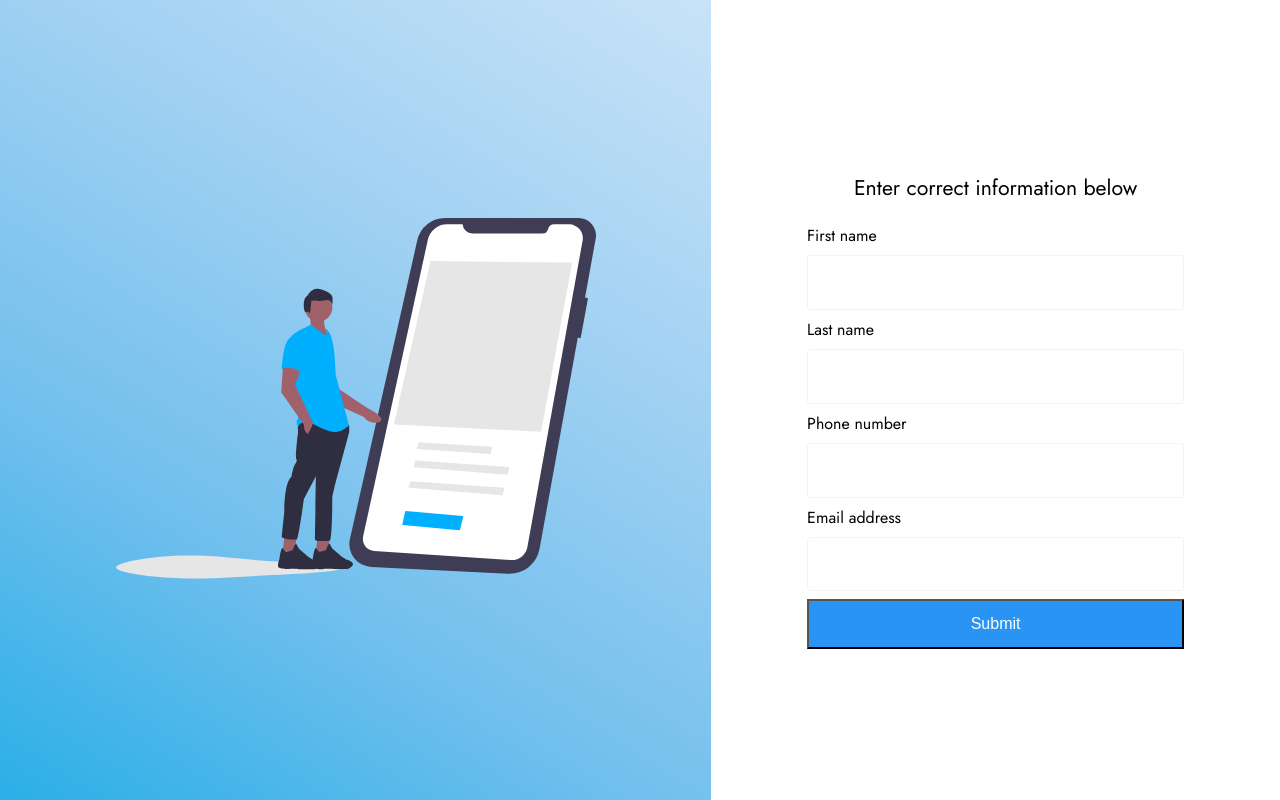
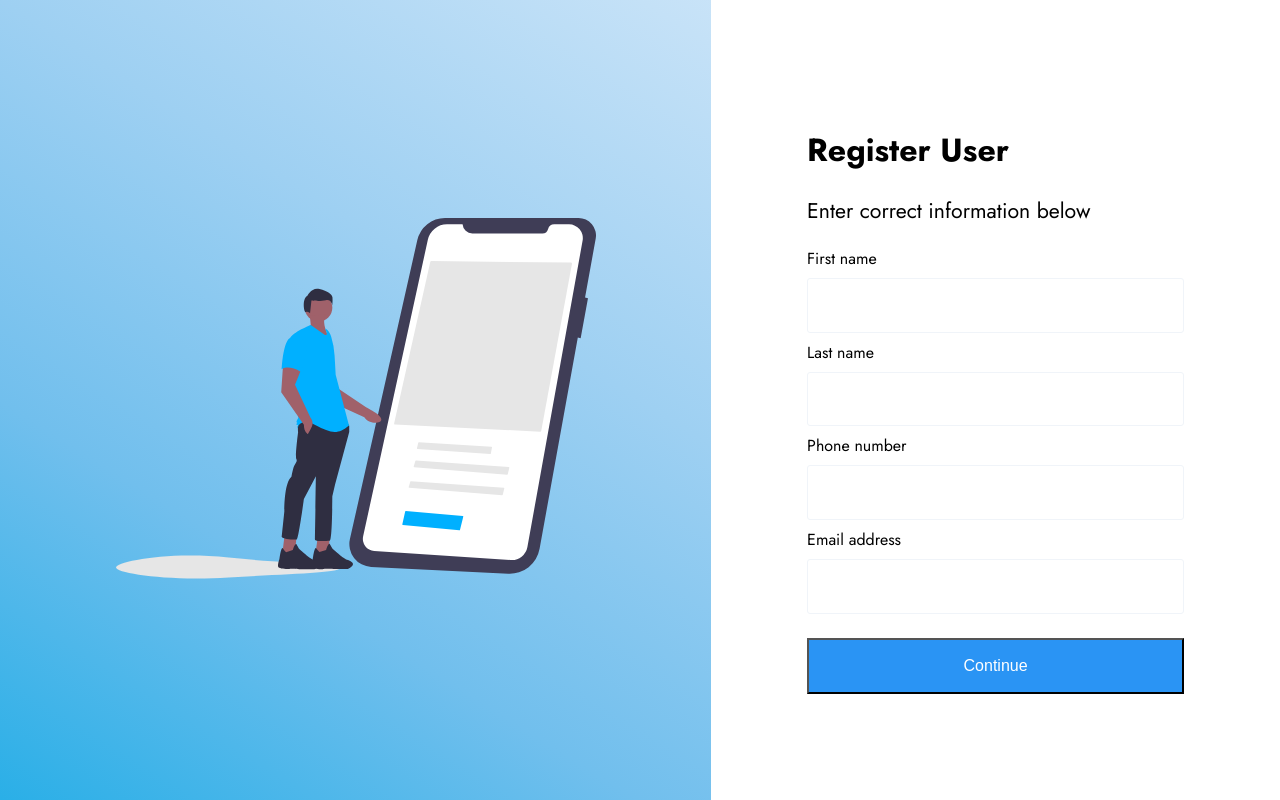
Before and after one commit to Ph3bian/form-state, a React (Create React App) app: page / in a window 1280 px wide. Built offline with nearby package versions, Linux system fonts and the light colour scheme.

Commit message:
updates to form state

```diff
--- a/src/components/Button/module.scss
+++ b/src/components/Button/module.scss
@@ -1,13 +1,13 @@
-@import "../../styles/variables";
-Button{
-    width:100%;
+@import '../../styles/variables';
+Button {
+  width: 100%;
   font-size: 1rem;
   cursor: pointer;
   transition: all 0.2s;
   touch-action: manipulation;
   position: relative;
-    padding: .8rem;
+  padding: 1em 0.8em;
   line-height: 1.28rem;
   color: white;
-    background: $primary-color
+  background: $primary-color;
 }
--- a/src/components/Input/index.js
+++ b/src/components/Input/index.js
@@ -1,7 +1,7 @@
 import React from 'react'
 import styles from './input.module.scss'
 
-export default ({ label, error, ...rest }) => {
+const Input = ({ label, error, ...rest }) => {
   return (
     <div className={styles.Input}>
       <label>{label}</label>
@@ -14,3 +14,4 @@ export default ({ label, error, ...rest }) => {
     </div>
   )
 }
+export default Input
--- a/src/components/RegisterUser/index.js
+++ b/src/components/RegisterUser/index.js
@@ -33,6 +33,7 @@ const RegisterUser = () => {
   ]
   return (
     <div className={styles.Register}>
+      <h1>Register User</h1>
       <h3>{active[`${step}`].title}</h3>
       <div className={styles.RegisterBody}>{active[`${step}`].content}</div>
     </div>
--- a/src/components/RegisterUser/register-user.module.scss
+++ b/src/components/RegisterUser/register-user.module.scss
@@ -6,12 +6,13 @@
   border-radius: 5px;
   font-family: Jost;
   h3 {
-    text-align: center;
     font-weight: 300;
     font-size: 1.33em;
   }
   &Form {
     button {
+
+      margin-top: 1em;
     }
   }
 }
--- a/src/components/RegisterUser/user-details.js
+++ b/src/components/RegisterUser/user-details.js
@@ -12,9 +12,13 @@ const UserDetails = ({ step, setStep, user, setUser }) => {
       payload: { [target.name]: target.value },
     })
   }
+  const handleContinue = (e) => {
+    e.preventDefault()
+    console.log(e)
+    setStep(step + 1)
+  }
   return (
-
-      <form className={styles.RegisterForm}>
+    <form onSubmit={handleContinue} className={styles.RegisterForm}>
       <Input
         type="text"
         name="firstName"
@@ -51,9 +55,8 @@ const UserDetails = ({ step, setStep, user, setUser }) => {
         error={errors.email}
         required
       />
-        <Button type="submit"> Submit</Button>
+      <Button type="submit"> Continue</Button>
     </form>
-
   )
 }
 export default UserDetails
--- a/src/components/RegisterUser/user-reducer.js
+++ b/src/components/RegisterUser/user-reducer.js
@@ -1,8 +1,7 @@
 export const DefaultUser = {
   firstName: '',
   lastName: '',
-  bvn: '',
-  dob: '',
+  phoneNumber: '',
   email: '',
   gender: '',
   nextOfKin: {
```
Lines whose indentation alone changed are shown as unchanged.
